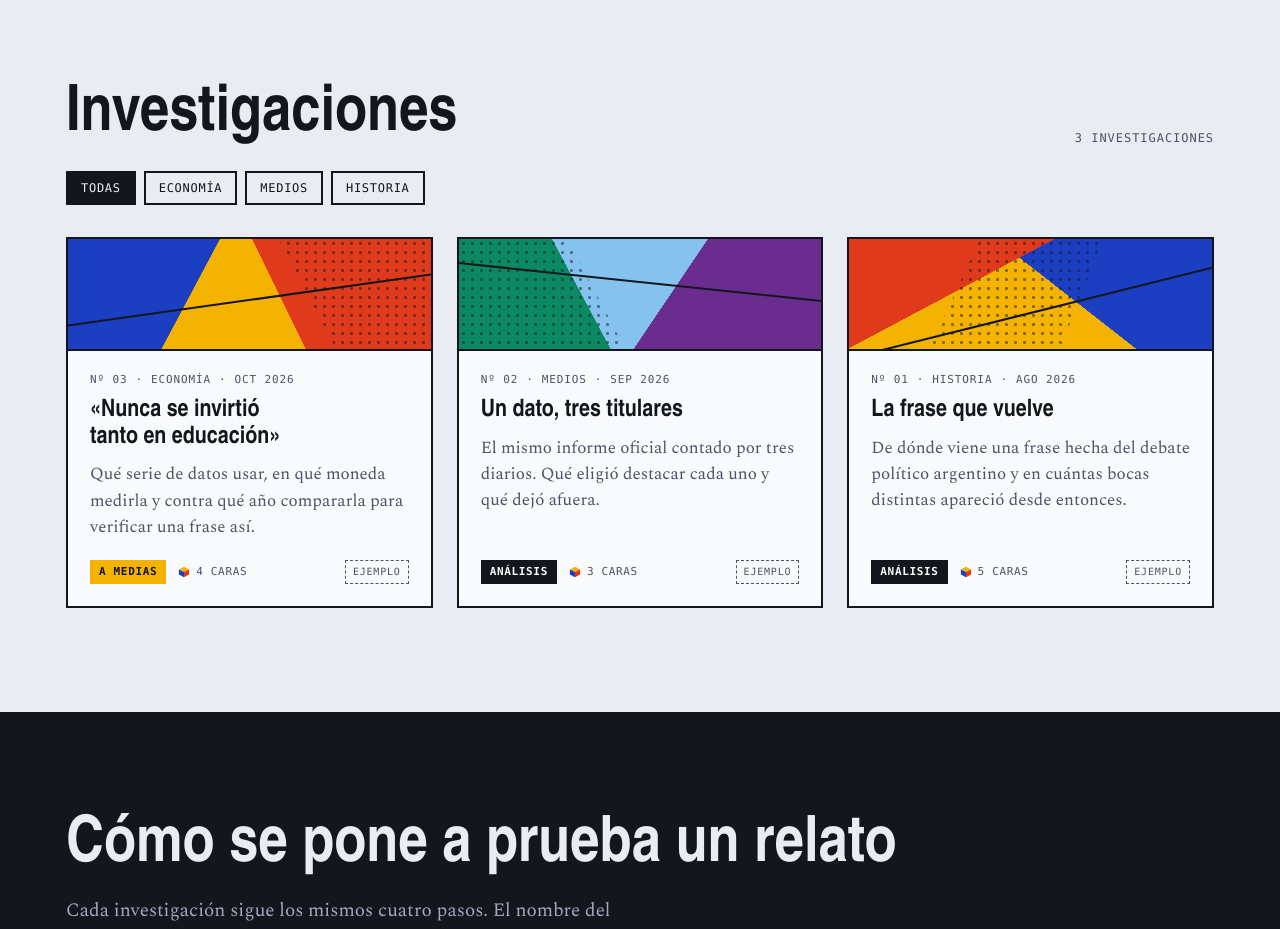
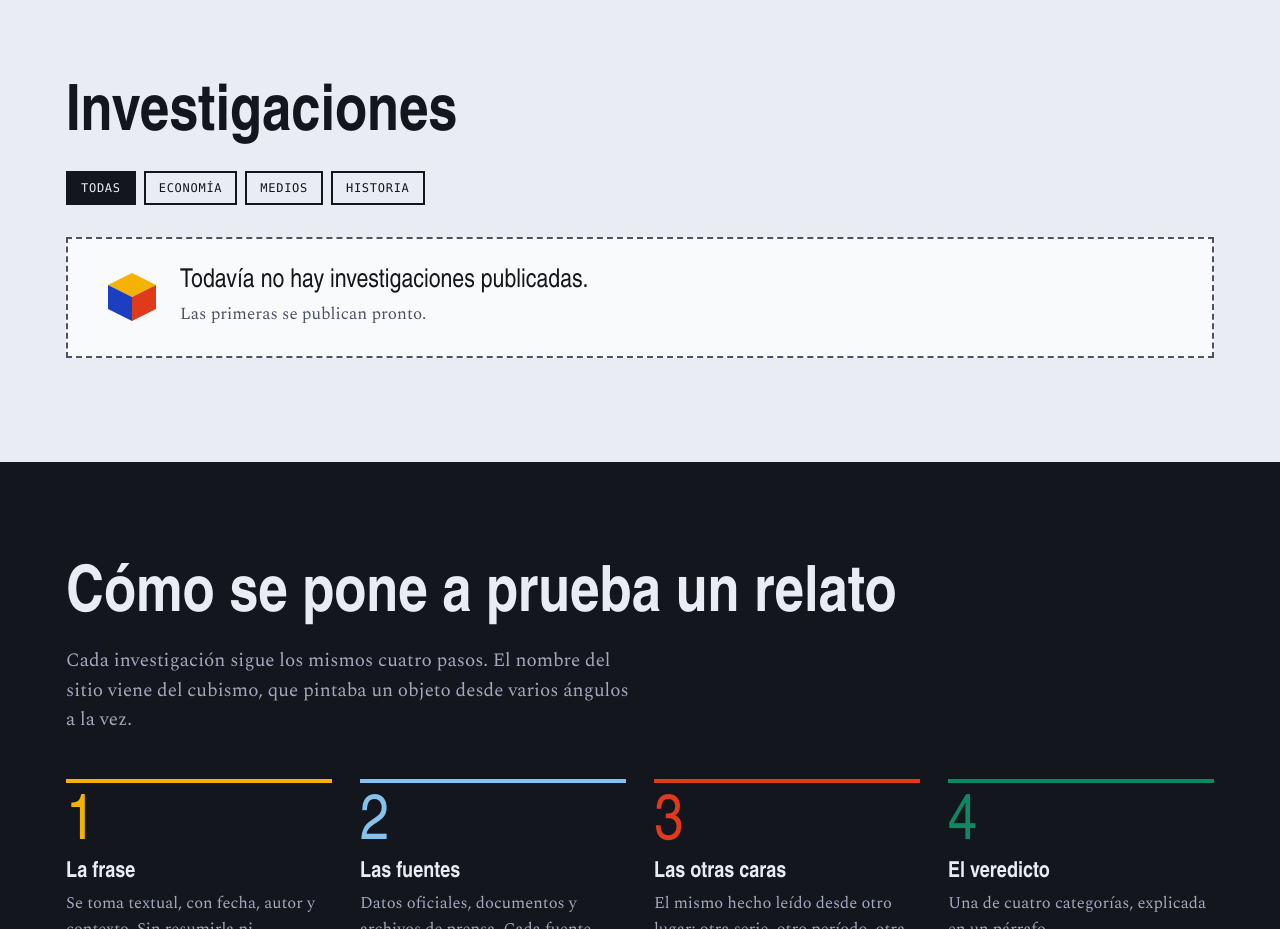
Before and after one commit to cubiccc234/cubismo, a plain HTML site: page index.html in a window 1280 px wide. Shown: the part 800-1729 px from the top of the page. Drawn offline with nearby package versions, Linux system fonts and the light colour scheme; a web font is replaced by a local one.

Commit message:
Saco las investigaciones de muestra
https://cubiccc234.github.io/cubismo/

```diff
--- a/index.html
+++ b/index.html
@@ -103,6 +103,11 @@ h2{margin:0;font-family:var(--f-display);font-variation-settings:"wdth" 125,"wgh
 .filtro[aria-pressed="true"]{background:var(--ink);color:var(--bg)}
 .grilla{display:grid;grid-template-columns:1fr;gap:24px}
 @media (min-width:820px){.grilla{grid-template-columns:repeat(3,1fr)}}
+.vacio{display:flex;align-items:center;gap:20px;padding:28px clamp(20px,4vw,36px);border:2px dashed var(--muted);background:var(--surface)}
+.vacio-cubo{flex:none}
+.vacio-titulo{margin:0;font-family:var(--f-display);font-variation-settings:"wdth" 100,"wght" 720;font-size:clamp(20px,2.6vw,26px);line-height:1.15;text-wrap:balance}
+.vacio-texto{margin:4px 0 0;color:var(--muted)}
+@media (max-width:480px){.vacio{flex-direction:column;align-items:flex-start}}
 .ficha{display:flex;flex-direction:column;background:var(--surface);border:2px solid var(--ink);min-width:0}
 .ficha-facetas{position:relative;height:112px;border-bottom:2px solid var(--ink);overflow:hidden;background:linear-gradient(var(--a1,118deg),var(--c1) 0 36%,transparent 36.1%),linear-gradient(var(--a2,64deg),var(--c2) 0 57%,var(--c3) 57.1%)}
 .ficha-facetas::after{content:"";position:absolute;inset:0;background-image:radial-gradient(circle,var(--negro) 1.3px,transparent 1.7px);background-size:9px 9px;clip-path:var(--pt,polygon(58% 0,100% 0,100% 100%,74% 100%));opacity:.5}
@@ -200,7 +205,7 @@ h2{margin:0;font-family:var(--f-display);font-variation-settings:"wdth" 125,"wgh
     <div class="wrap">
       <div class="sec-head">
         <h2 id="t-inv">Investigaciones</h2>
-        <p class="cuenta" id="cuenta">3 investigaciones</p>
+        <p class="cuenta" id="cuenta" hidden></p>
       </div>
       <div class="filtros" role="group" aria-label="Filtrar por tema">
         <button class="filtro" type="button" data-tema="todas" aria-pressed="true">Todas</button>
@@ -208,46 +213,15 @@ h2{margin:0;font-family:var(--f-display);font-variation-settings:"wdth" 125,"wgh
         <button class="filtro" type="button" data-tema="medios" aria-pressed="false">Medios</button>
         <button class="filtro" type="button" data-tema="historia" aria-pressed="false">Historia</button>
       </div>
-      <div class="grilla">
-        <article class="ficha" data-tema="economia" style="--c1:var(--cobalto);--c2:var(--cadmio);--c3:var(--bermellon)">
-          <div class="ficha-facetas" aria-hidden="true"></div>
-          <div class="ficha-cuerpo">
-            <p class="ficha-meta"><span>Nº 03</span><span>Economía</span><span>oct 2026</span></p>
-            <h3>«Nunca se invirtió tanto en educación»</h3>
-            <p class="ficha-texto">Qué serie de datos usar, en qué moneda medirla y contra qué año compararla para verificar una frase así.</p>
-            <div class="ficha-pie">
-              <span class="chip v-medias">A medias</span>
-              <span class="caras"><svg width="12" height="12" viewBox="0 0 28 28" aria-hidden="true"><path d="M14 2 26 8 14 14 2 8Z" style="fill:var(--cadmio)"/><path d="M2 8 14 14 14 26 2 20Z" style="fill:var(--cobalto)"/><path d="M26 8 14 14 14 26 26 20Z" style="fill:var(--bermellon)"/></svg>4 caras</span>
-              <span class="ejemplo">Ejemplo</span>
-            </div>
-          </div>
-        </article>
-        <article class="ficha" data-tema="medios" style="--c1:var(--verde);--c2:var(--celeste);--c3:var(--violeta);--a1:62deg;--a2:124deg;--ly:38%;--lr:6deg;--pt:polygon(0 0,30% 0,46% 100%,0 100%)">
-          <div class="ficha-facetas" aria-hidden="true"></div>
-          <div class="ficha-cuerpo">
-            <p class="ficha-meta"><span>Nº 02</span><span>Medios</span><span>sep 2026</span></p>
-            <h3>Un dato, tres titulares</h3>
-            <p class="ficha-texto">El mismo informe oficial contado por tres diarios. Qué eligió destacar cada uno y qué dejó afuera.</p>
-            <div class="ficha-pie">
-              <span class="chip v-analisis">Análisis</span>
-              <span class="caras"><svg width="12" height="12" viewBox="0 0 28 28" aria-hidden="true"><path d="M14 2 26 8 14 14 2 8Z" style="fill:var(--cadmio)"/><path d="M2 8 14 14 14 26 2 20Z" style="fill:var(--cobalto)"/><path d="M26 8 14 14 14 26 26 20Z" style="fill:var(--bermellon)"/></svg>3 caras</span>
-              <span class="ejemplo">Ejemplo</span>
-            </div>
-          </div>
-        </article>
-        <article class="ficha" data-tema="historia" style="--c1:var(--bermellon);--c2:var(--cadmio);--c3:var(--cobalto);--a1:152deg;--a2:38deg;--ly:66%;--lr:-14deg;--pt:polygon(36% 0,70% 0,58% 100%,22% 100%)">
-          <div class="ficha-facetas" aria-hidden="true"></div>
-          <div class="ficha-cuerpo">
-            <p class="ficha-meta"><span>Nº 01</span><span>Historia</span><span>ago 2026</span></p>
-            <h3>La frase que vuelve</h3>
-            <p class="ficha-texto">De dónde viene una frase hecha del debate político argentino y en cuántas bocas distintas apareció desde entonces.</p>
-            <div class="ficha-pie">
-              <span class="chip v-analisis">Análisis</span>
-              <span class="caras"><svg width="12" height="12" viewBox="0 0 28 28" aria-hidden="true"><path d="M14 2 26 8 14 14 2 8Z" style="fill:var(--cadmio)"/><path d="M2 8 14 14 14 26 2 20Z" style="fill:var(--cobalto)"/><path d="M26 8 14 14 14 26 26 20Z" style="fill:var(--bermellon)"/></svg>5 caras</span>
-              <span class="ejemplo">Ejemplo</span>
-            </div>
-          </div>
-        </article>
+      <div class="grilla" id="grilla">
+        <!-- Cada investigación nueva va acá como un <article class="ficha" data-tema="..."> -->
+      </div>
+      <div class="vacio" id="vacio">
+        <svg class="vacio-cubo" width="56" height="56" viewBox="0 0 28 28" aria-hidden="true"><path d="M14 2 26 8 14 14 2 8Z" style="fill:var(--cadmio)"/><path d="M2 8 14 14 14 26 2 20Z" style="fill:var(--cobalto)"/><path d="M26 8 14 14 14 26 26 20Z" style="fill:var(--bermellon)"/></svg>
+        <div>
+          <p class="vacio-titulo" id="vacioTitulo">Todavía no hay investigaciones publicadas.</p>
+          <p class="vacio-texto">Las primeras se publican pronto.</p>
+        </div>
       </div>
     </div>
   </section>
@@ -288,15 +262,17 @@ h2{margin:0;font-family:var(--f-display);font-variation-settings:"wdth" 125,"wgh
   /* ---------- Filtros ---------- */
   var botones=[].slice.call(document.querySelectorAll('.filtro'));
   var fichas=[].slice.call(document.querySelectorAll('.ficha'));
-  var cuenta=document.getElementById('cuenta');
-  botones.forEach(function(b){
-    b.addEventListener('click',function(){
-      var t=b.getAttribute('data-tema'),n=0;
-      botones.forEach(function(x){x.setAttribute('aria-pressed',String(x===b))});
-      fichas.forEach(function(f){var ok=t==='todas'||f.getAttribute('data-tema')===t;f.hidden=!ok;if(ok)n++});
-      cuenta.textContent=n===1?'1 investigación':n+' investigaciones';
-    });
-  });
+  var cuenta=document.getElementById('cuenta'),vacio=document.getElementById('vacio'),vacioTitulo=document.getElementById('vacioTitulo'),grilla=document.getElementById('grilla');
+  function filtrar(b){
+    var t=b.getAttribute('data-tema'),n=0;
+    botones.forEach(function(x){x.setAttribute('aria-pressed',String(x===b))});
+    fichas.forEach(function(f){var ok=t==='todas'||f.getAttribute('data-tema')===t;f.hidden=!ok;if(ok)n++});
+    grilla.hidden=n===0;vacio.hidden=n>0;
+    cuenta.hidden=n===0;cuenta.textContent=n===1?'1 investigación':n+' investigaciones';
+    vacioTitulo.textContent=t==='todas'?'Todavía no hay investigaciones publicadas.':'Todavía no hay investigaciones de '+b.textContent.trim()+'.';
+  }
+  botones.forEach(function(b){b.addEventListener('click',function(){filtrar(b)})});
+  filtrar(botones[0]);
 
   /* ---------- Título: que siempre entre en el panel ---------- */
   var panel=document.getElementById('panel'),letras=document.getElementById('letras');
```
